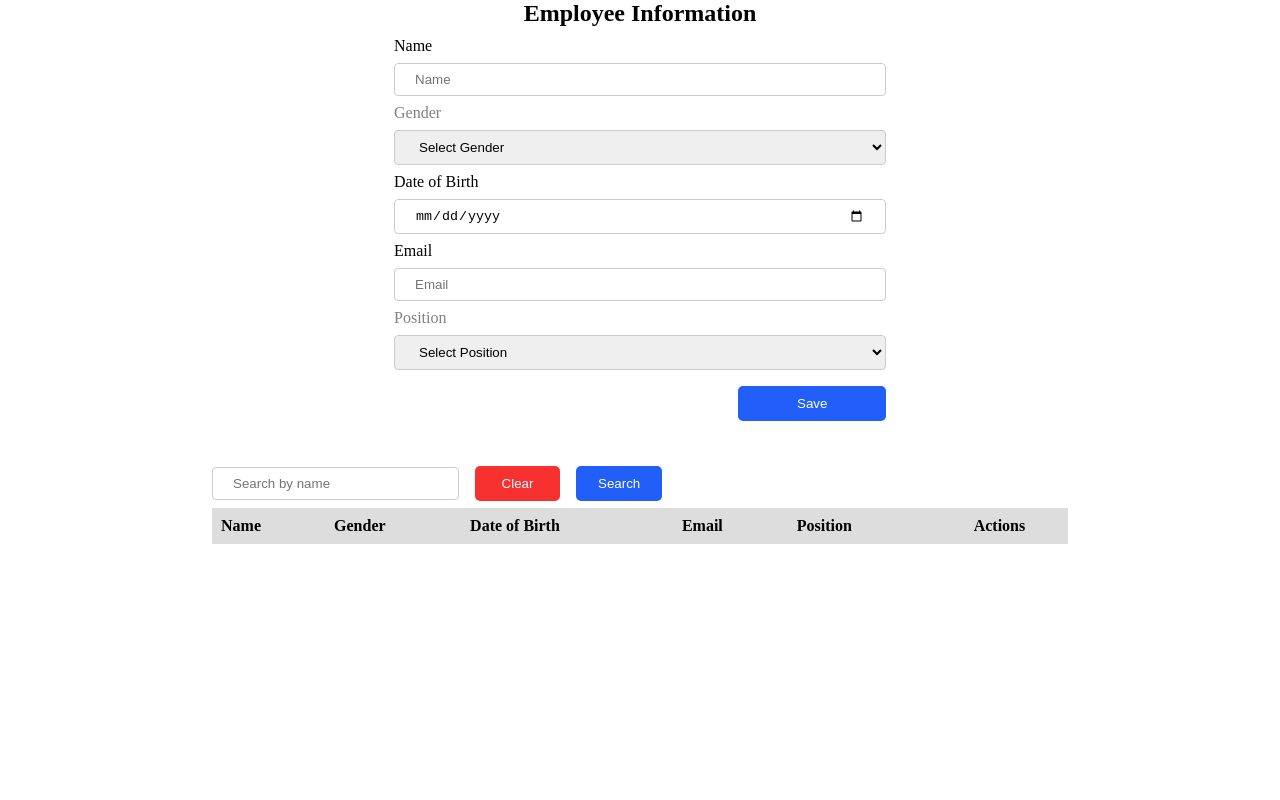
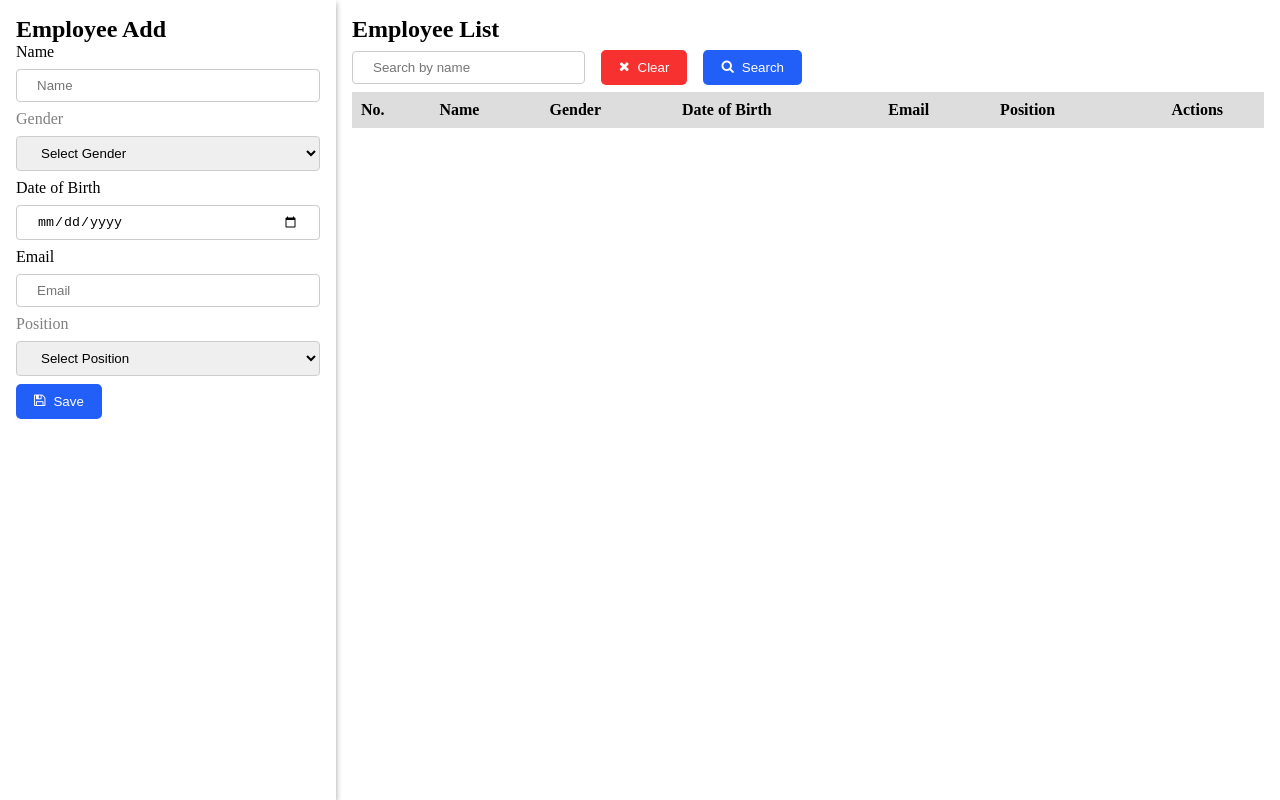
Before and after one commit to hasse0303/simple-crud-html-css-js, a plain HTML site: page index.html in a window 1280 px wide. Drawn offline with Linux system fonts and the light colour scheme.

Commit message:
Update layout

```diff
--- a/index.html
+++ b/index.html
@@ -10,8 +10,8 @@
   </head>
   <body onload="getEmployee()">
     <div class="container">
-      <h2>Employee Information</h2>
       <div class="emp-form">
+        <h2>Employee Add</h2>
         <form
           onsubmit="event.preventDefault();onFormSubmit();"
           autocomplete="off"
@@ -50,19 +50,21 @@
             </select>
           </div>
           <div class="form-action-buttons">
-            <input type="submit" value="Save" />
+            <button class="btn-save"><i class="fa fa-save"></i>Save</button>
           </div>
         </form>
       </div>
       <div class="emp-list">
+        <h2>Employee List</h2>
         <div style="width: 450px; display: flex; justify-content: center; align-items: center; gap: 1rem;">
           <input type="text" id="searchName" placeholder="Search by name"/>
-          <button class="btn-clear" onclick="clearSearch()">Clear</button>
-          <button class="btn-search" onclick="search(searchName.value)">Search</button>
+          <button class="btn-clear" onclick="clearSearch()"><i class="fa fa-remove" aria-hidden="true"></i>Clear</button>
+          <button class="btn-search" onclick="search(searchName.value)"><i class="fa fa-search"></i>Search</button>
         </div>
         <table class="list" id="table">
             <thead>
                 <tr>
+                    <th>No.</th>
                     <th>Name</th>
                     <th>Gender</th>
                     <th>Date of Birth</th>
--- a/script.js
+++ b/script.js
@@ -38,8 +38,9 @@ function addEmployeeToList() {
     employeeList = [];
     return;
   }
-  employeeList.forEach((employee) => {
+  employeeList.forEach((employee, index) => {
     row += `<tr>
+            <td>${index + 1}</td>
             <td>${employee.name}</td>
             <td>${employee.gender}</td>
             <td>${employee.dob}</td>
--- a/style.css
+++ b/style.css
@@ -4,21 +4,19 @@
     padding: 0;
 }
 .container {
+    height: 100vh;
     display: flex;
-    flex-direction: column;
-    justify-content: center;
-    align-items: center;
+    flex-direction: row;
 }
 .emp-form {
-    padding: 10px;
-    margin: auto;
-    width: 40%;
+    padding: 1rem;
+    flex: 25;
+    box-shadow: rgba(0, 0, 0, 0.16) 0px 3px 6px, rgba(0, 0, 0, 0.23) 0px 3px 6px;
 }
 
 .emp-list {
-    padding: 20px;
-    margin: auto;
-    width: 70%;
+    padding: 1rem;
+    flex: 75;
 }
 body > table{
     width: 80%;
@@ -49,8 +47,10 @@ input, select {
     box-sizing: border-box;
 }
 
-input[type=submit], .btn-search, .btn-clear {
-    width: 30%;
+.btn-save, .btn-search, .btn-clear {
+    display: flex;
+    justify-content: center;
+    gap: 0.5rem;
     background-color: rgb(34, 95, 249);
     color: white;
     padding: 10px 18px;
```
